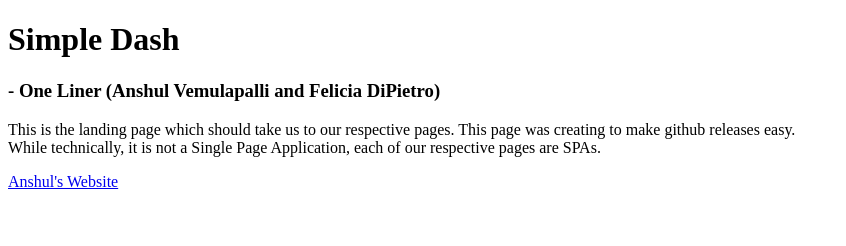
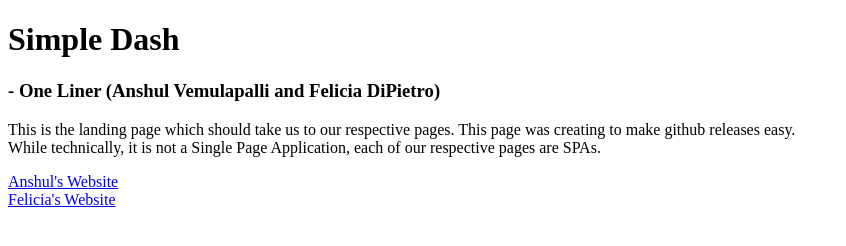
Before and after one commit to x3z3/cs326-project-oneliner, a website: page client/index.html in a window 1280 px wide. Shown: the whole page, without its empty margins (0-846 px from the left). Drawn offline with Linux system fonts and the light colour scheme.

Commit message:
restore landing page link

```diff
--- a/client/index.html
+++ b/client/index.html
@@ -10,5 +10,5 @@
     <p>This is the landing page which should take us to our respective pages. This page was creating to make github releases easy. <br>While technically, it is not a Single Page Application, each of our respective pages are SPAs.</p>
     <a href="VEMULAPALLI_index.html">Anshul's Website</a>
     <br>
-    <!-- <a href="DIPIETRO_index.html">Felicia's Website</a> -->
+    <a href="DIPIETRO_index.html">Felicia's Website</a>
 </body>
```
